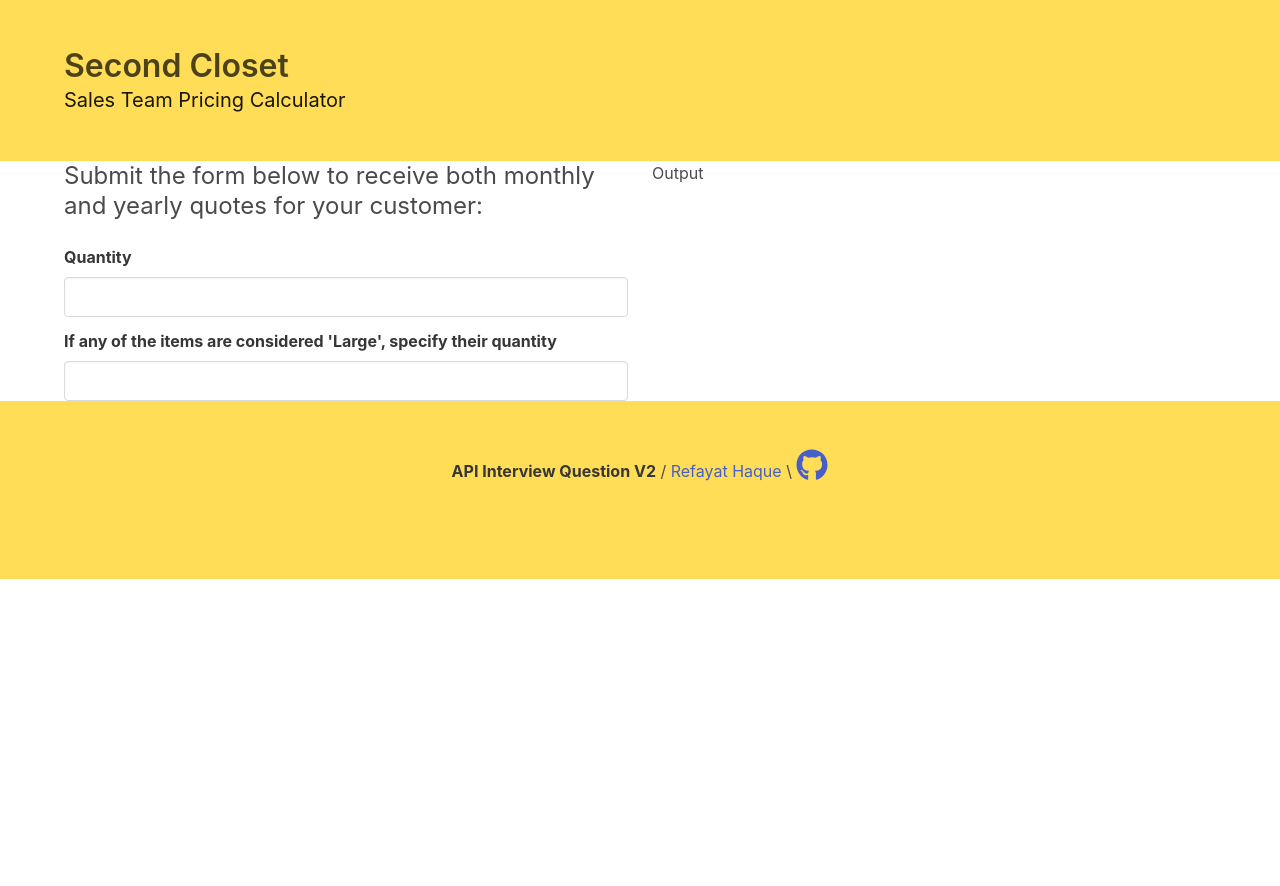
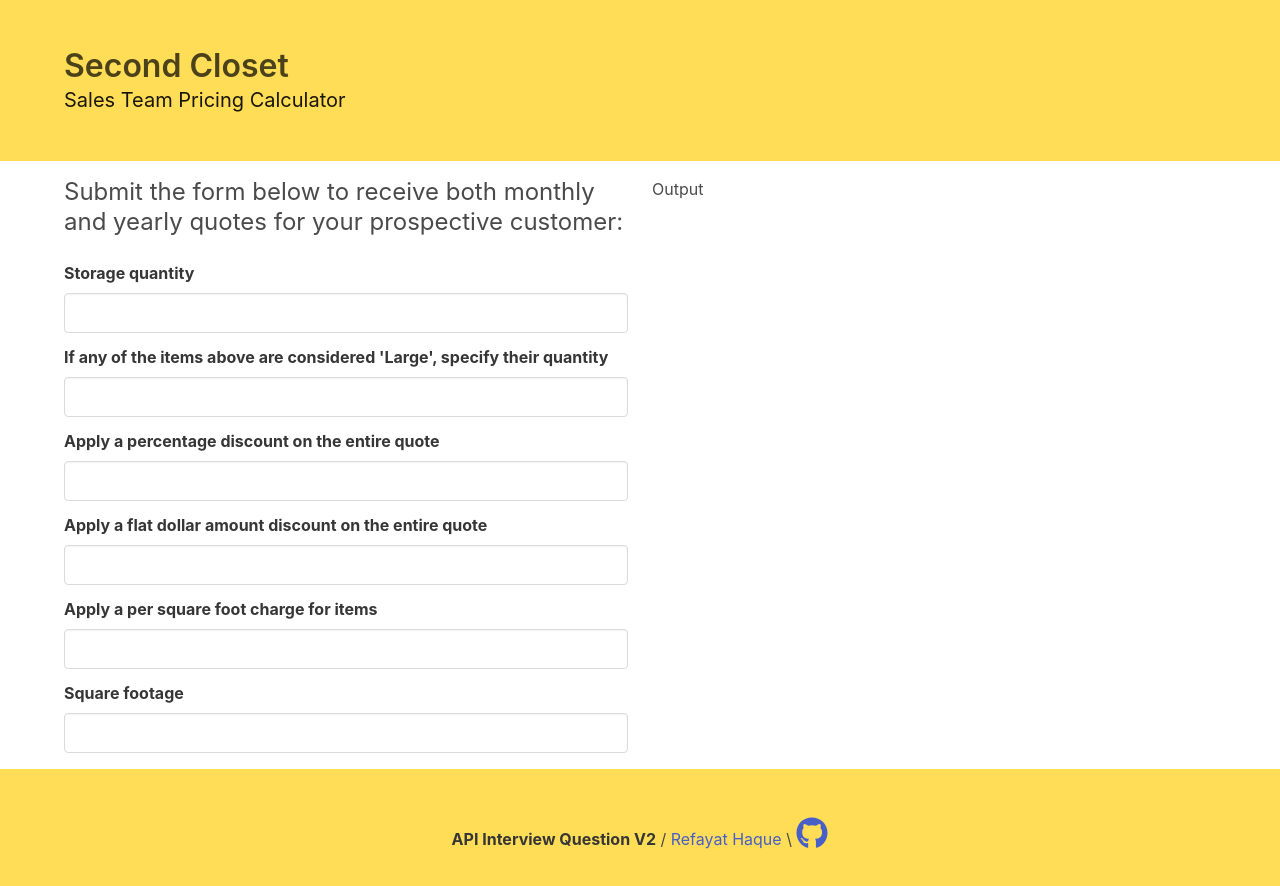
Before and after one commit to refayathaque/bxfy9pgue5fcs9yd, a React (Create React App) app: page / in a window 1280 px wide. Shown: the top 886 px of the page. Before the commit the page ends 800 px from the top, so only its background shows below. Built offline with nearby package versions, Linux system fonts and the light colour scheme.

Commit message:
1519 Nov 29 2019

```diff
--- a/src/App.js
+++ b/src/App.js
@@ -24,12 +24,12 @@
 
   const renderBody = () => {
     return (
-      <div className="container">
-        <div class="columns">
-          <div class="column">
+      <div className="container" style={{ padding: '1rem 0rem 1rem 0rem' }}>
+        <div className="columns">
+          <div className="column">
             <Input />
           </div>
-          <div class="column">
+          <div className="column">
             <Output />
           </div>
         </div>
@@ -39,8 +39,8 @@
 
   const renderFooter = () => {
     return (
-      <footer class="footer">
-        <div class="content has-text-centered">
+      <footer className="footer">
+        <div className="content has-text-centered">
           <p>
             <strong>API Interview Question V2</strong> / <a href="https://www.linkedin.com/in/refayathaque" target="_blank">Refayat Haque</a> \ <span><a href="https://github.com/refayathaque/bxfy9pgue5fcs9yd" target="_blank" className="is-inline icon">
               <i className="fab fa-2x fa-github"></i>
--- a/src/Input.js
+++ b/src/Input.js
@@ -8,35 +8,35 @@
   const [quantityValid, setQuantityValid] = useState(true);
   const [largeSizedItemQuantity, setLargeSizedItemQuantity] = useState('');
   const [largeSizedItemQuantityValid, setLargeSizedItemQuantityValid] = useState(true);
-  const [totalDiscountPercentage, setTotalDiscountPercentage] = useState(0);
+  const [totalDiscountPercentage, setTotalDiscountPercentage] = useState('');
   const [totalDiscountPercentageValid, setTotalDiscountPercentageValid] = useState(true);
-  const [totalDiscountValue, setTotalDiscountValue] = useState(0);
+  const [totalDiscountValue, setTotalDiscountValue] = useState('');
   const [totalDiscountValueValid, setTotalDiscountValueValid] = useState(true);
-  const [extraChargePerSqFt, setExtraChargePerSqFt] = useState(0);
+  const [extraChargePerSqFt, setExtraChargePerSqFt] = useState('');
   const [extraChargePerSqFtValid, setExtraChargePerSqFtValid] = useState(true);
-  const [sqFt, setSqFt] = useState(0);
+  const [sqFt, setSqFt] = useState('');
   const [sqFtValid, setSqFtValid] = useState(true);
   const [conditionalDiscount, setConditionalDiscount] = useState({
-    monthlyBillTarget: 0,
-    discountValue: 0,
-    discountPercentage: 0
+    monthlyBillTarget: '',
+    discountValue: '',
+    discountPercentage: ''
   })
   const [conditionalDiscountValid, setConditionalDiscountValidValid] = useState(true);
   const [staggeredPricing, setStaggeredPricing] = useState({
     hundredItems: {
-      discountValue: 0,
-      discountPercentage: 0,
-      extraChargePerSqFt: 0
+      discountValue: '',
+      discountPercentage: '',
+      extraChargePerSqFt: ''
     },
     twoHundredItems: {
-      discountValue: 0,
-      discountPercentage: 0,
-      extraChargePerSqFt: 0
+      discountValue: '',
+      discountPercentage: '',
+      extraChargePerSqFt: ''
     },
     overTwoHundredItems: {
-      discountValue: 0,
-      discountPercentage: 0,
-      extraChargePerSqFt: 0
+      discountValue: '',
+      discountPercentage: '',
+      extraChargePerSqFt: ''
     }
   })
   const [staggeredPricingValid, setStaggeredPricingValid] = useState(true);
@@ -55,7 +55,7 @@
 
   const handleLargeSizedItemQuantity= value => {
     setLargeSizedItemQuantity(value)
-    if ((/^[1-9]([0-9]{0,2}$)/g.test(value) && (value <= quantity)) || !value) {
+    if ((/^[1-9]([0-9]{0,2}$)/g.test(value) && (parseInt(value) <= parseInt(quantity))) || !value) {
       // Regex ^ ensures value is a valid number less than 1000
       setLargeSizedItemQuantityValid(true);
     } else {
@@ -63,23 +63,95 @@
     }
   }
 
+  const handleTotalDiscountPercentage = value => {
+    setTotalDiscountPercentage(value)
+    if (/^[1-9]([0-9]{0,1}$)/g.test(value) || !value) {
+      // Regex ^ ensures value is a valid number less than 100
+      setTotalDiscountPercentageValid(true);
+    } else {
+      setTotalDiscountPercentageValid(false);
+    }
+  }
+
+  const handleTotalDiscountValue = value => {
+    setTotalDiscountValue(value)
+    if (/^[1-9]([0-9]{0,2}$)/g.test(value) || !value) {
+      // Regex ^ ensures value is a valid number less than 1000
+      setTotalDiscountValueValid(true);
+    } else {
+      setTotalDiscountValueValid(false);
+    }
+  }
+
+  const handleExtraChargePerSqFt = value => {
+    setExtraChargePerSqFt(value)
+    if (/^[1-9]([0-9]{0,0}$)/g.test(value) || !value) {
+      // Regex ^ ensures value is a valid number less than 10
+      setExtraChargePerSqFtValid(true);
+    } else {
+      setExtraChargePerSqFtValid(false);
+    }
+  }
+
+  const handleSqFt = value => {
+    setSqFt(value)
+    if (/^[1-9]([0-9]{0,2}$)/g.test(value) || !value) {
+      // Regex ^ ensures value is a valid number less than 1000
+      setSqFtValid(true);
+    } else {
+      setSqFtValid(false);
+    }
+  }
+
   const renderForm = () => {
     return (
       <React.Fragment>
         <div className="field">
-          <label className="label">Quantity</label>
+          <label className="label">Storage quantity</label>
           <div className="control">
             <input className={quantityValid ? 'input' : 'input is-danger'} type="text" name="Standard Sized Item Quantity" value={quantity} onChange={event => handleQuantity(event.target.value)} />
           </div>
-          {quantityValid ? <React.Fragment></React.Fragment> : <p className="help is-danger">Must be a valid number less than 1000</p>}
+          {quantityValid ? <React.Fragment></React.Fragment> : <p className="help is-danger">Must be a valid number and an amount less than 1000</p>}
         </div>
 
         <div className="field">
-          <label className="label">If any of the items are considered 'Large', specify their quantity</label>
+          <label className="label">If any of the items above are considered 'Large', specify their quantity</label>
           <div className="control">
             <input className={largeSizedItemQuantityValid ? 'input' : 'input is-danger'} type="text" name="Standard Sized Item Quantity" value={largeSizedItemQuantity} onChange={event => handleLargeSizedItemQuantity(event.target.value)} />
           </div>
-          {largeSizedItemQuantityValid ? <React.Fragment></React.Fragment> : <p className="help is-danger">Must be a valid number less than or equal to the 'Quantity' above</p>}
+          {largeSizedItemQuantityValid ? <React.Fragment></React.Fragment> : <p className="help is-danger">Must be a valid number and an amount less than or equal to the 'Quantity' above</p>}
+        </div>
+
+        <div className="field">
+          <label className="label">Apply a percentage discount on the entire quote</label>
+          <div className="control">
+            <input className={totalDiscountPercentageValid ? 'input' : 'input is-danger'} type="text" name="Standard Sized Item Quantity" value={totalDiscountPercentage} onChange={event => handleTotalDiscountPercentage(event.target.value)} />
+          </div>
+          {totalDiscountPercentageValid ? <React.Fragment></React.Fragment> : <p className="help is-danger">Must be a valid number and an amount less than 100</p>}
+        </div>
+
+        <div className="field">
+          <label className="label">Apply a flat dollar amount discount on the entire quote</label>
+          <div className="control">
+            <input className={totalDiscountValueValid ? 'input' : 'input is-danger'} type="text" name="Standard Sized Item Quantity" value={totalDiscountValue} onChange={event => handleTotalDiscountValue(event.target.value)} />
+          </div>
+          {totalDiscountValueValid ? <React.Fragment></React.Fragment> : <p className="help is-danger">Must be a valid number and an amount less than $1,000</p>}
+        </div>
+
+        <div className="field">
+          <label className="label">Apply a per square foot charge for items</label>
+          <div className="control">
+            <input className={extraChargePerSqFtValid ? 'input' : 'input is-danger'} type="text" name="Standard Sized Item Quantity" value={extraChargePerSqFt} onChange={event => handleExtraChargePerSqFt(event.target.value)} />
+          </div>
+          {extraChargePerSqFtValid ? <React.Fragment></React.Fragment> : <p className="help is-danger">Must be a valid number and an amount less than $10</p>}
+        </div>
+
+        <div className="field">
+          <label className="label">Square footage</label>
+          <div className="control">
+            <input className={sqFtValid ? 'input' : 'input is-danger'} type="text" name="Standard Sized Item Quantity" value={sqFt} onChange={event => handleSqFt(event.target.value)} />
+          </div>
+          {sqFtValid ? <React.Fragment></React.Fragment> : <p className="help is-danger">Must be a valid number and an amount less than 1000</p>}
         </div>
       </React.Fragment>
     )
@@ -87,7 +159,7 @@
 
   return (
     <React.Fragment>
-      <h4 className="subtitle is-4">Submit the form below to receive both monthly and yearly quotes for your customer:</h4>
+      <h4 className="subtitle is-4">Submit the form below to receive both monthly and yearly quotes for your prospective customer:</h4>
       {renderForm()}
     </React.Fragment>
   )
--- a/src/postCustomPricing.js
+++ b/src/postCustomPricing.js
@@ -1,7 +1,7 @@
 import { POST_CUSTOM_PRICING_REQUESTED, POST_CUSTOM_PRICING_RECEIVED, POST_CUSTOM_PRICING_FAILED } from './types';
 import axios from 'axios';
 
-const postCustomPricing = () => {
+const postCustomPricing = (quantity, largeSizedItemQuantity, totalDiscountPercentage, totalDiscountValue, extraChargePerSqFt, sqFt) => {
   return async (dispatch) => {
 
     dispatch({
@@ -13,7 +13,12 @@
     const apiGatewayResource = '';
 
     const data = {
-
+      quantity: quantity,
+      largeSizedItemQuantity: largeSizedItemQuantity,
+      totalDiscountPercentage: totalDiscountPercentage,
+      totalDiscountValue: totalDiscountValue,
+      extraChargePerSqFt: extraChargePerSqFt,
+      sqFt: sqFt
     }
 
     try {
```
Also changed, not shown: public/manifest.json, 1 other file (tests, documents, lock files or other folders).
